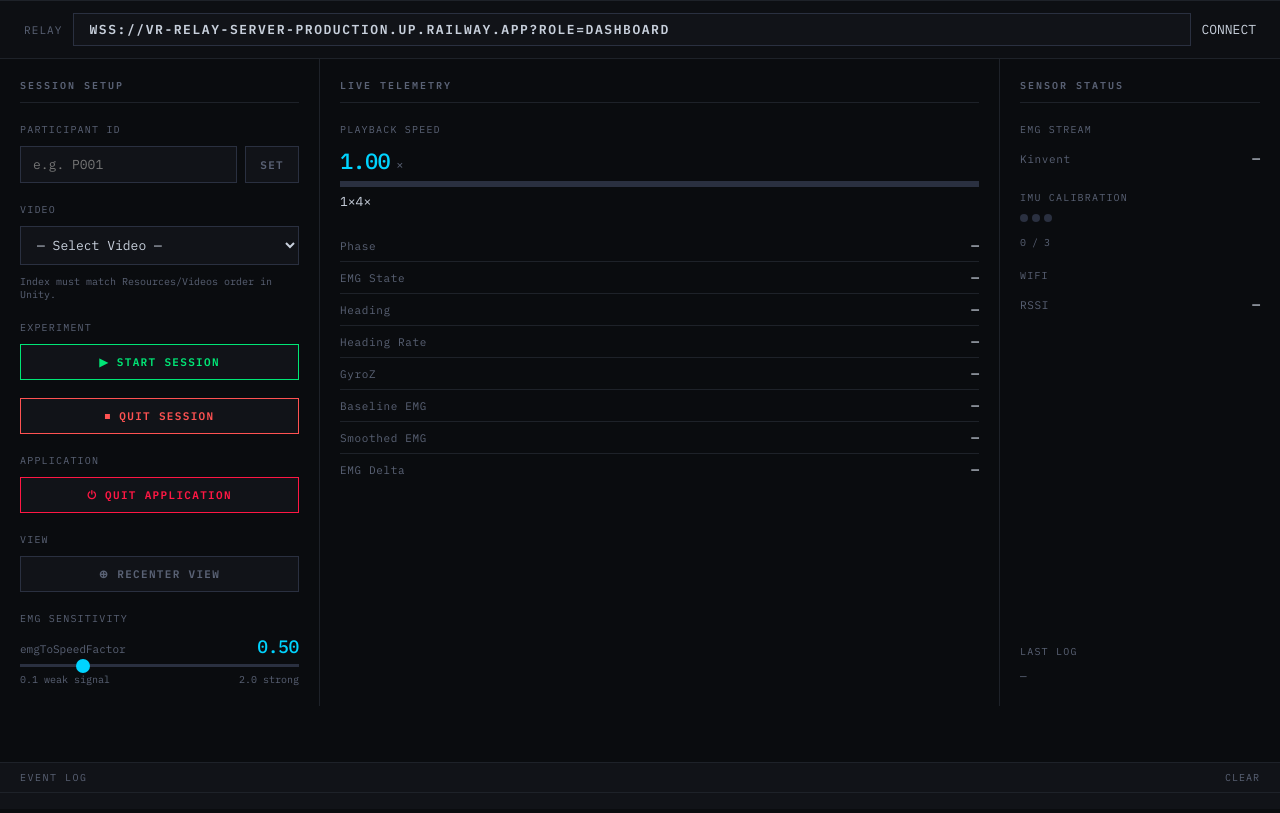
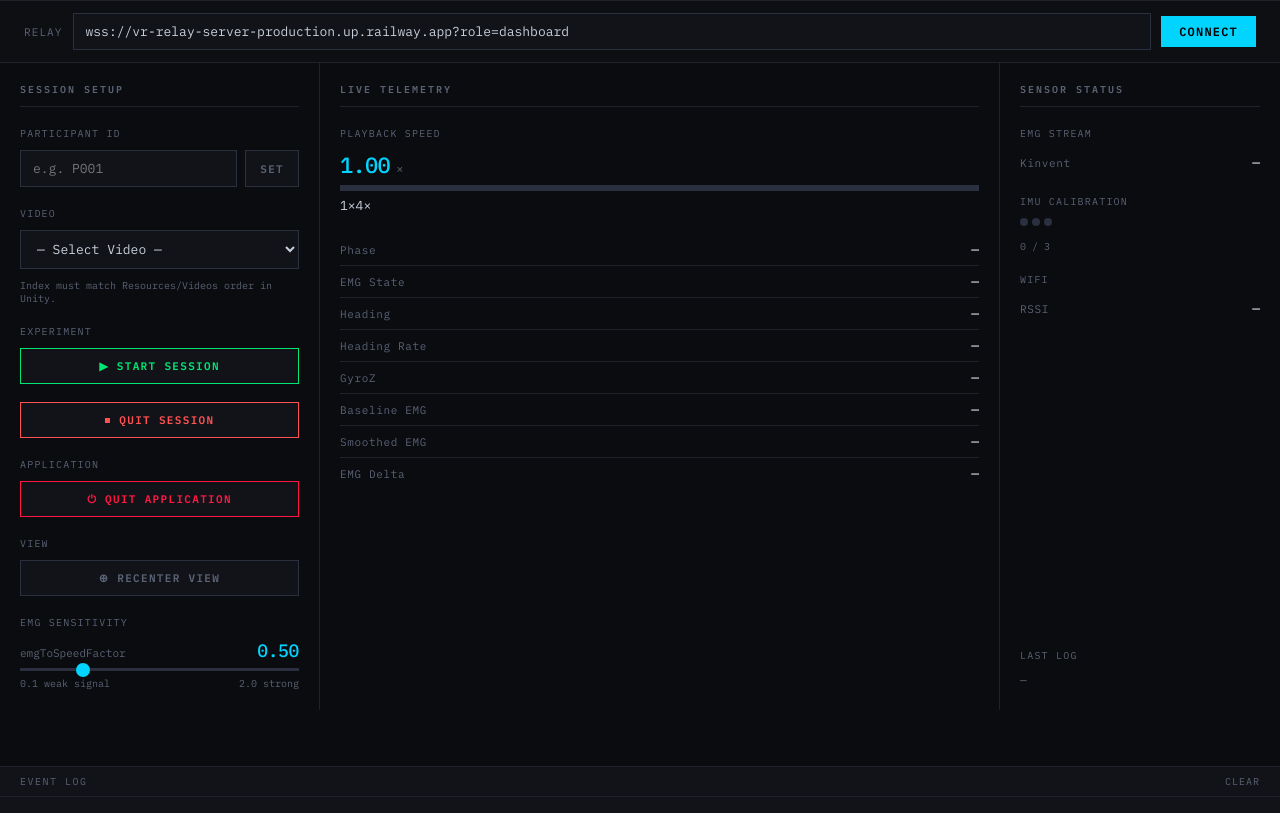
Before and after one commit to SioulisApostolos/vr-relay-server, a website: page index.html in a window 1280 px wide. Shown: the part 46-859 px from the top of the page. Drawn offline with Linux system fonts and the light colour scheme.

Commit message:
Update index.html

```diff
--- a/index.html
+++ b/index.html
@@ -485,8 +485,8 @@
 <!-- RELAY CONNECT BAR -->
 <div class="relay-bar">
   <label>RELAY</label>
-  <input type="text" id="relayUrlInput" value="wss://vr-relay-server-production.up.railway.app?role=dashboard"
-  <button class="btn" id="connectBtn" style="width:auto;padding:7px 16px;" onclick="toggleRelay()">CONNECT</button>
+  <input type="text" id="relayUrlInput" value="wss://vr-relay-server-production.up.railway.app?role=dashboard" />
+  <button id="connectBtn" onclick="toggleRelay()" style="background:#00d4ff;color:#000;border:none;padding:8px 18px;font-family:'IBM Plex Mono',monospace;font-size:12px;font-weight:600;letter-spacing:0.1em;cursor:pointer;white-space:nowrap;">CONNECT</button>
 </div>
 
 <!-- UNITY NOT CONNECTED BANNER -->
```
